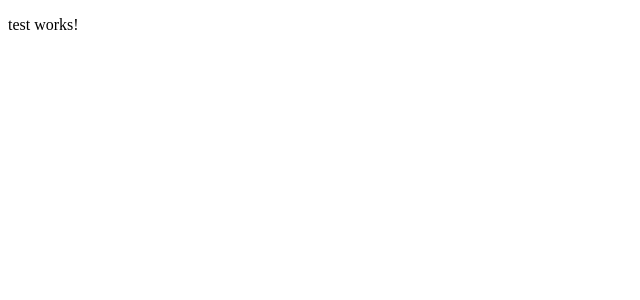
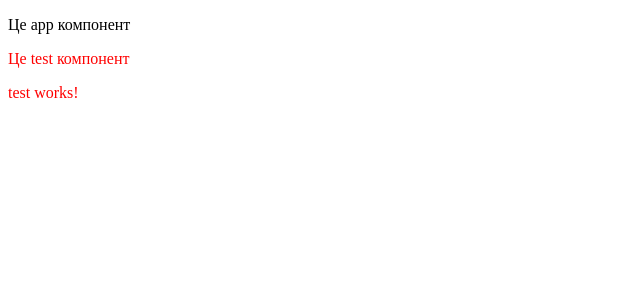
Before and after one commit to Filbertik/Angular_test, an Angular app in the folder int_master/: page / in a window 1280 px wide. Shown: the top 300 px of the page, without its empty margins (0-640 px from the left). Built offline with nearby package versions, Linux system fonts and the light colour scheme.

Commit message:
add 1-st p

```diff
--- a/int_master/src/app/app.html
+++ b/int_master/src/app/app.html
@@ -1,3 +1,5 @@
+<p>Це арр компонент</p>
+
 <app-test></app-test>
 
 <!-- * * * * * * * * * * * * * * * * * * * * * * * * * * * * * * * -->
--- a/int_master/src/app/components/test/test.html
+++ b/int_master/src/app/components/test/test.html
@@ -1 +1,3 @@
+<p>Це test компонент</p>
+
 <p>test works!</p>
--- a/int_master/src/app/components/test/test.scss
+++ b/int_master/src/app/components/test/test.scss
@@ -0,0 +1,3 @@
+p {
+  color: red;
+}
```
